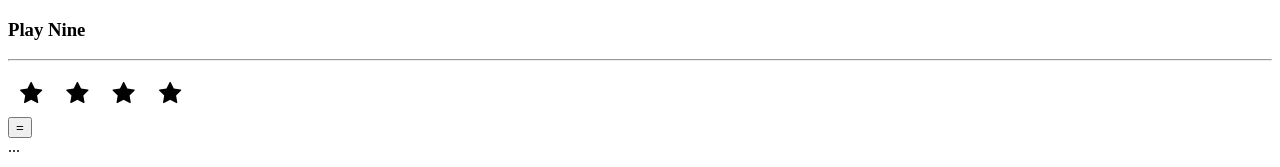
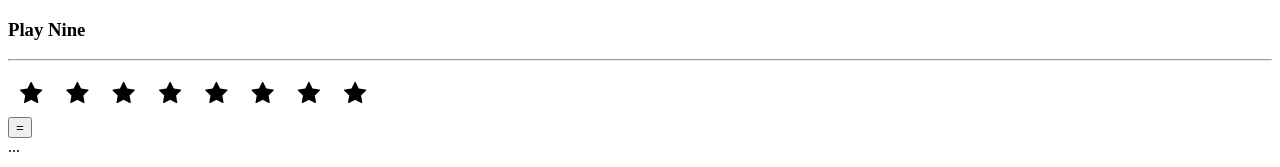
Before and after one commit to edwinchen85/play_nine_game_in_react, a React app: page / in a window 1280 px wide. Shown: the top 167 px of the page. Built offline with nearby package versions, Linux system fonts and the light colour scheme.

Commit message:
Randomize number of stars from 1 to 9

```diff
--- a/src/js/App.js
+++ b/src/js/App.js
@@ -1,12 +1,15 @@
 import React from 'react';
 
 const Stars = (props) => {
+  const numberOfStars = 1 + Math.floor(Math.random() * 9);
+
+  let stars = [];
+  for(let i=0; i<numberOfStars; i++) {
+    stars.push(<i key={i} className="fa fa-star"></i>);
+  }
   return (
     <div className="col-sm-5">
-      <i className="fa fa-star"></i>
-      <i className="fa fa-star"></i>
-      <i className="fa fa-star"></i>
-      <i className="fa fa-star"></i>
+      {stars}
     </div>
   );
 }
```
